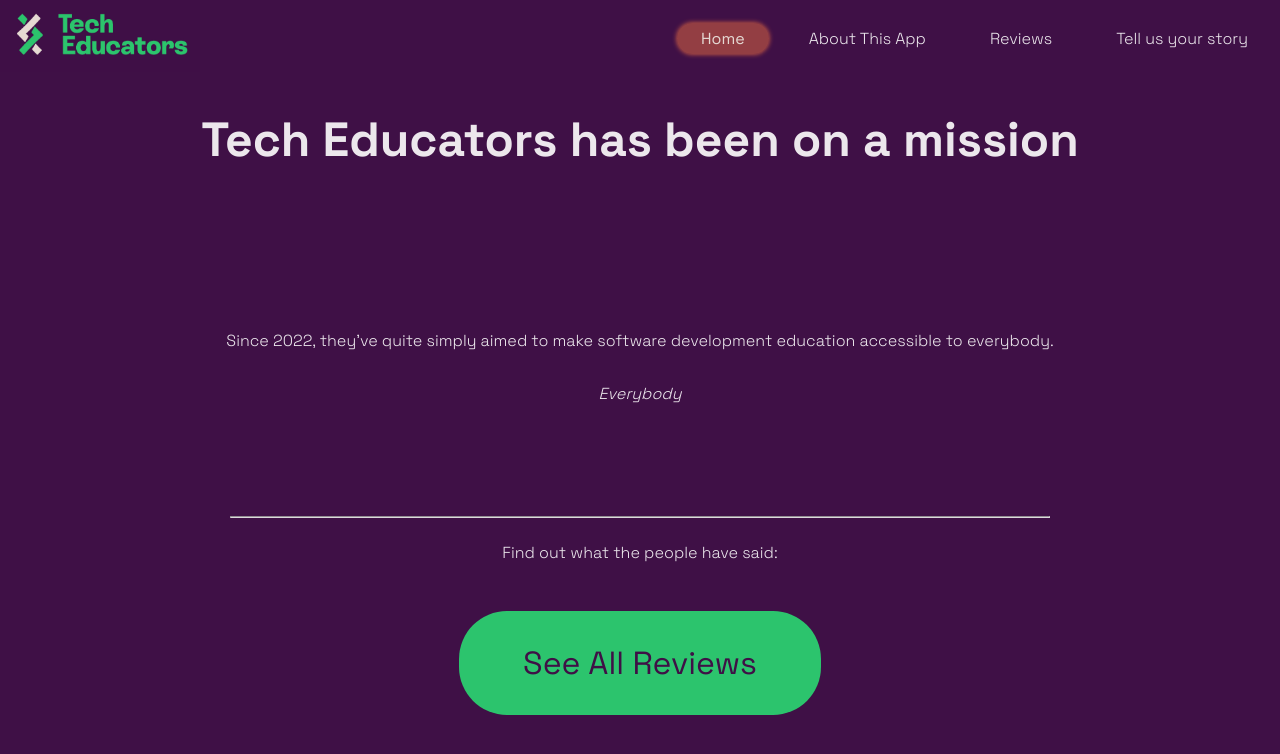
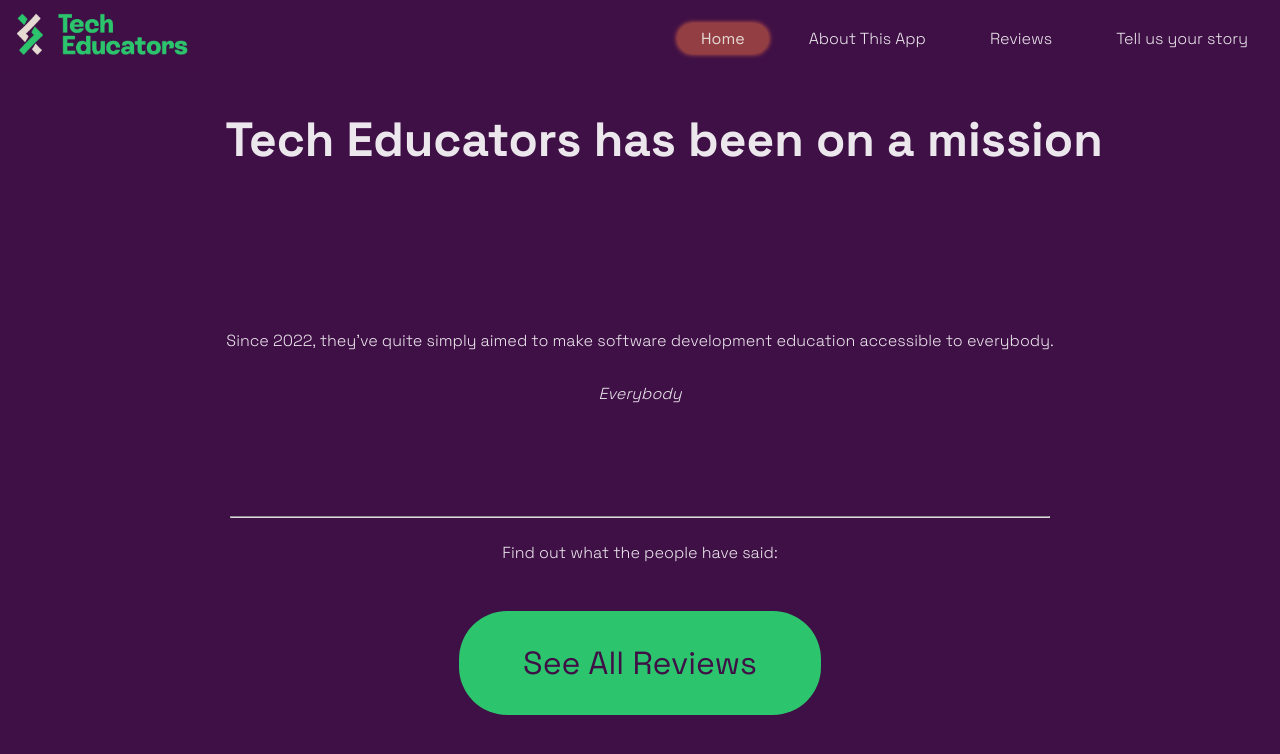
Before and after one commit to frank-ventures/teched-week07-project, a React (Vite) app in the folder client/: page / in a window 1280 px wide. Shown: the top 754 px of the page. Built offline with nearby package versions, Linux system fonts and the light colour scheme.

Commit message:
home page tweak

```diff
--- a/client/src/pages/homepage.css
+++ b/client/src/pages/homepage.css
@@ -4,6 +4,7 @@
 h1 {
   font-size: 3em;
   margin-bottom: 3em;
+  padding-left: 1em;
 }
 
 p {
@@ -35,17 +36,17 @@ p {
   background-color: rgb(var(--color-teched-green));
 }
 
-@media (max-width:400px) {
+@media (max-width: 400px) {
   h1 {
     font-size: 1.75em;
     width: 90vw;
     text-align: center;
     margin-bottom: 1em;
   }
-.home-info hr{
+  .home-info hr {
     margin-top: 1em;
   }
   .home-info {
-  width:90vw
+    width: 90vw;
   }
-})
+}
```
Lines whose indentation alone changed are shown as unchanged.
